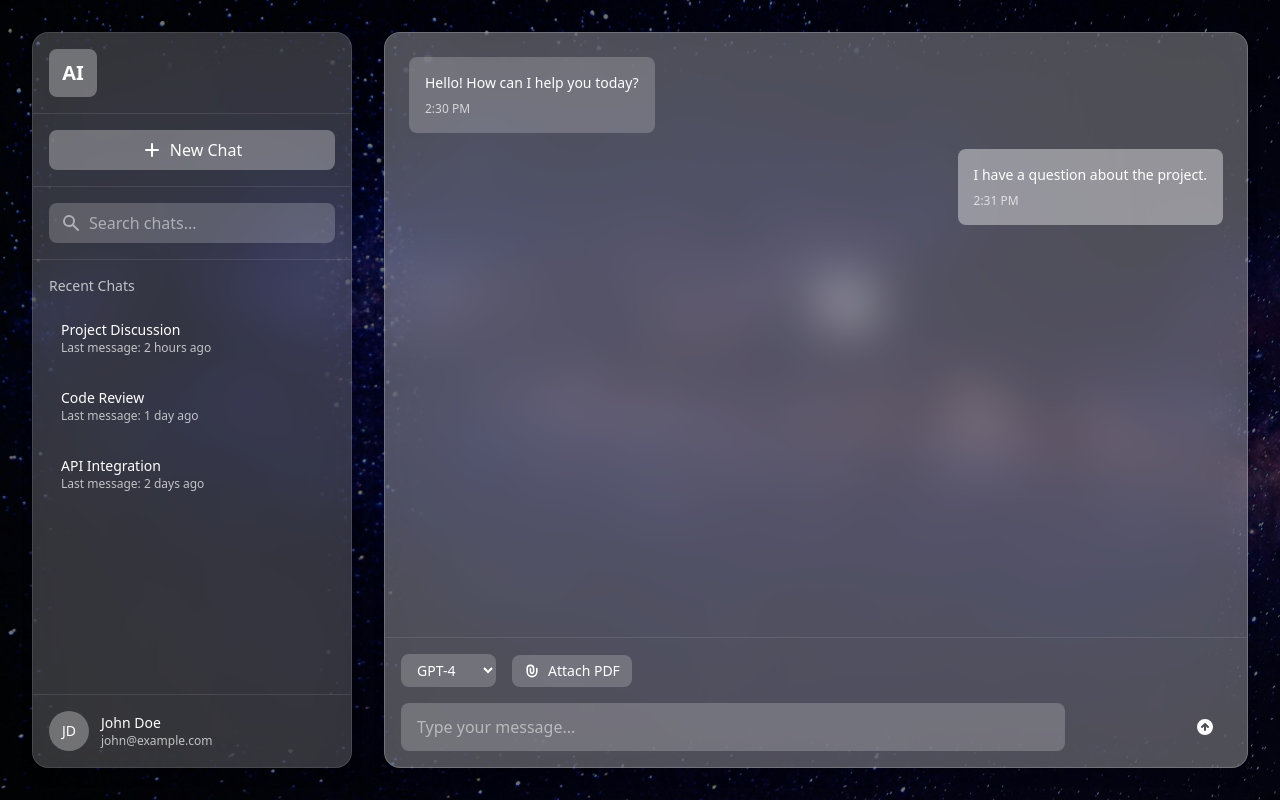
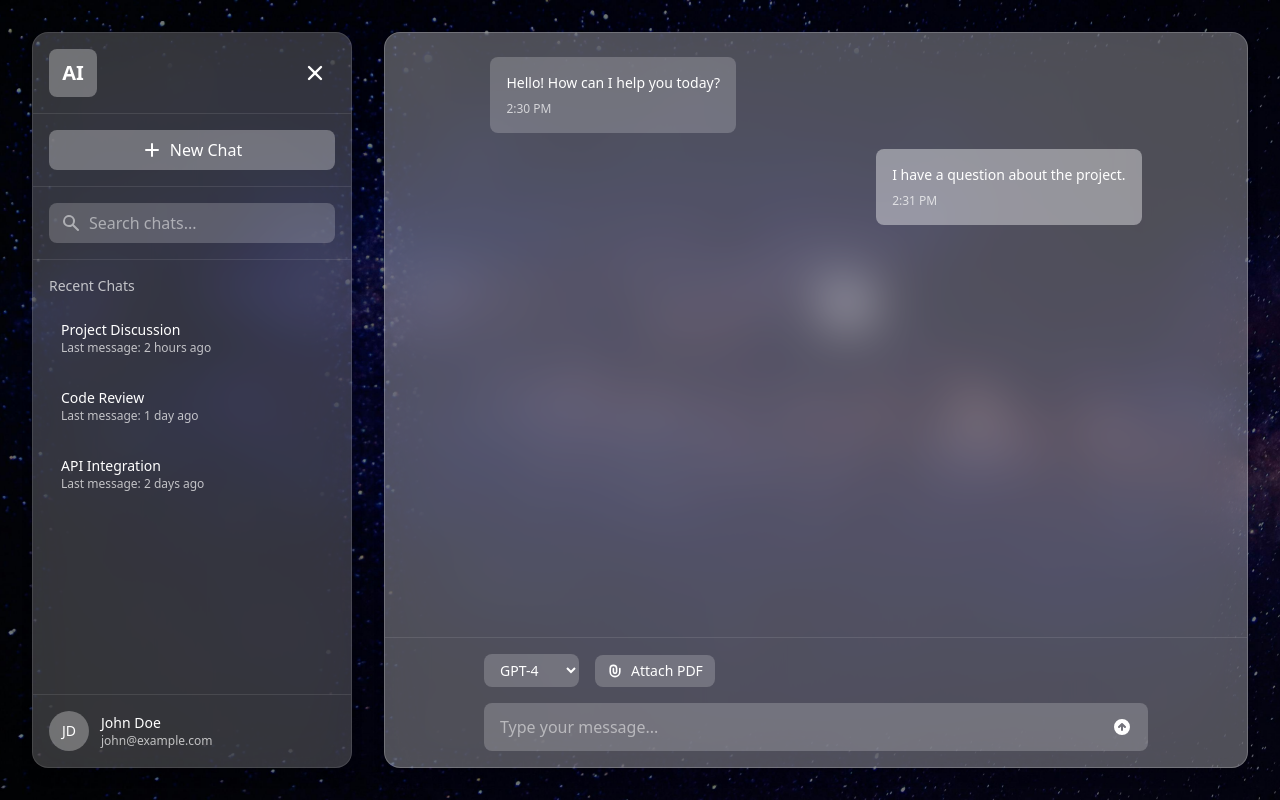
Before and after one commit to gautamtayal1/lexy, a Next.js app in the folder apps/web/: page / in a window 1280 px wide. Built offline with nearby package versions, Linux system fonts and the light colour scheme.

Commit message:
feat(web): sidebar toogle button

```diff
--- a/apps/web/app/components/chatarea.tsx
+++ b/apps/web/app/components/chatarea.tsx
@@ -2,14 +2,31 @@
 
 import React, { useState } from 'react';
 
-const ChatArea = () => {
+interface ChatAreaProps {
+  isSidebarOpen: boolean;
+  onToggleSidebar: () => void;
+}
+
+const ChatArea = ({ isSidebarOpen, onToggleSidebar }: ChatAreaProps) => {
   const [message, setMessage] = useState('');
 
   return (
-    <div className="fixed top-8 left-[24rem] right-8 h-[calc(100vh-4rem)] bg-white/30 backdrop-blur-xl shadow-lg rounded-2xl border border-white/20 flex flex-col">
+    <div className={`fixed top-8 right-8 h-[calc(100vh-4rem)] bg-white/30 backdrop-blur-xl shadow-lg rounded-2xl border border-white/20 flex flex-col transition-all duration-300 ${isSidebarOpen ? 'left-[24rem]' : 'left-8'}`}>
+      {/* Toggle Sidebar Button - Only visible when sidebar is closed */}
+      {!isSidebarOpen && (
+        <button
+          onClick={onToggleSidebar}
+          className="absolute -left-12 top-4 p-2 hover:bg-white/20 rounded-lg transition-colors"
+        >
+          <svg xmlns="http://www.w3.org/2000/svg" className="h-6 w-6 text-white" viewBox="0 0 20 20" fill="currentColor">
+            <path fillRule="evenodd" d="M3 5a1 1 0 011-1h12a1 1 0 110 2H4a1 1 0 01-1-1zM3 10a1 1 0 011-1h12a1 1 0 110 2H4a1 1 0 01-1-1zM3 15a1 1 0 011-1h12a1 1 0 110 2H4a1 1 0 01-1-1z" clipRule="evenodd" />
+          </svg>
+        </button>
+      )}
+
       {/* Chat Messages Area */}
       <div className="flex-1 p-6 overflow-y-auto">
-        <div className="space-y-6">
+        <div className="max-w-[80%] mx-auto space-y-6">
           <div className="flex flex-col space-y-4">
             <div className="bg-white/20 p-4 rounded-lg max-w-[80%] self-start">
               <p className="text-sm text-white">Hello! How can I help you today?</p>
@@ -25,7 +42,7 @@ const ChatArea = () => {
 
       {/* Input Area */}
       <div className="p-4 border-t border-white/10">
-        <div className="max-w-4xl mx-auto">
+        <div className="max-w-[80%] mx-auto">
           {/* Model Selection */}
           <div className="flex items-center gap-4 mb-4">
             <select className="bg-white/20 text-white rounded-lg px-3 py-1.5 text-sm focus:outline-none focus:ring-2 focus:ring-white/30">
@@ -48,7 +65,7 @@ const ChatArea = () => {
               value={message}
               onChange={(e) => setMessage(e.target.value)}
               placeholder="Type your message..."
-              className="w-[80%] bg-white/20 text-white placeholder-white/50 rounded-lg py-3 px-4 pr-12 focus:outline-none focus:ring-2 focus:ring-white/30"
+              className="w-full bg-white/20 text-white placeholder-white/50 rounded-lg py-3 px-4 pr-12 focus:outline-none focus:ring-2 focus:ring-white/30"
             />
             <button className="absolute right-0 top-0 h-full px-4 text-white hover:text-white/80 transition-colors">
               <svg xmlns="http://www.w3.org/2000/svg" className="h-5 w-5" viewBox="0 0 20 20" fill="currentColor">
--- a/apps/web/app/components/sidebar.tsx
+++ b/apps/web/app/components/sidebar.tsx
@@ -1,13 +1,28 @@
+"use client"
+
 import React from 'react';
 
-const Sidebar = () => {
+interface SidebarProps {
+  isOpen: boolean;
+  onToggle: () => void;
+}
+
+const Sidebar = ({ isOpen, onToggle }: SidebarProps) => {
   return (
-    <div className="fixed top-8 left-8 h-[calc(100vh-4rem)] w-80 bg-white/20 backdrop-blur-xl shadow-lg rounded-2xl border border-white/10 flex flex-col">
+    <div className={`fixed top-8 h-[calc(100vh-4rem)] w-80 bg-white/20 backdrop-blur-xl shadow-lg rounded-2xl border border-white/10 flex flex-col transition-all duration-300 ${isOpen ? 'left-8' : '-left-80'}`}>
       {/* Logo Area */}
-      <div className="p-4 border-b border-white/10">
+      <div className="p-4 border-b border-white/10 flex items-center justify-between">
         <div className="h-12 w-12 bg-white/30 rounded-lg flex items-center justify-center">
           <span className="text-xl font-bold text-white">AI</span>
         </div>
+        <button
+          onClick={onToggle}
+          className="p-2 hover:bg-white/20 rounded-lg transition-colors"
+        >
+          <svg xmlns="http://www.w3.org/2000/svg" className="h-6 w-6 text-white" viewBox="0 0 20 20" fill="currentColor">
+            <path fillRule="evenodd" d="M4.293 4.293a1 1 0 011.414 0L10 8.586l4.293-4.293a1 1 0 111.414 1.414L11.414 10l4.293 4.293a1 1 0 01-1.414 1.414L10 11.414l-4.293 4.293a1 1 0 01-1.414-1.414L8.586 10 4.293 5.707a1 1 0 010-1.414z" clipRule="evenodd" />
+          </svg>
+        </button>
       </div>
 
       {/* New Chat Button */}
--- a/apps/web/app/page.tsx
+++ b/apps/web/app/page.tsx
@@ -1,9 +1,13 @@
+"use client"
+
 import Image from 'next/image'
-import React from 'react'
+import React, { useState } from 'react'
 import Sidebar from './components/sidebar'
 import ChatArea from './components/chatarea'
 
-const page = () => {
+const Page = () => {
+  const [isSidebarOpen, setIsSidebarOpen] = useState(true);
+
   return (
     <div className="relative w-screen h-screen">
       <Image
@@ -13,10 +17,10 @@ const page = () => {
         className="object-cover"
         priority
       />
-      <Sidebar />
-      <ChatArea />
+      <Sidebar isOpen={isSidebarOpen} onToggle={() => setIsSidebarOpen(!isSidebarOpen)} />
+      <ChatArea isSidebarOpen={isSidebarOpen} onToggleSidebar={() => setIsSidebarOpen(!isSidebarOpen)} />
     </div>
   )
 }
 
-export default page
+export default Page
```
